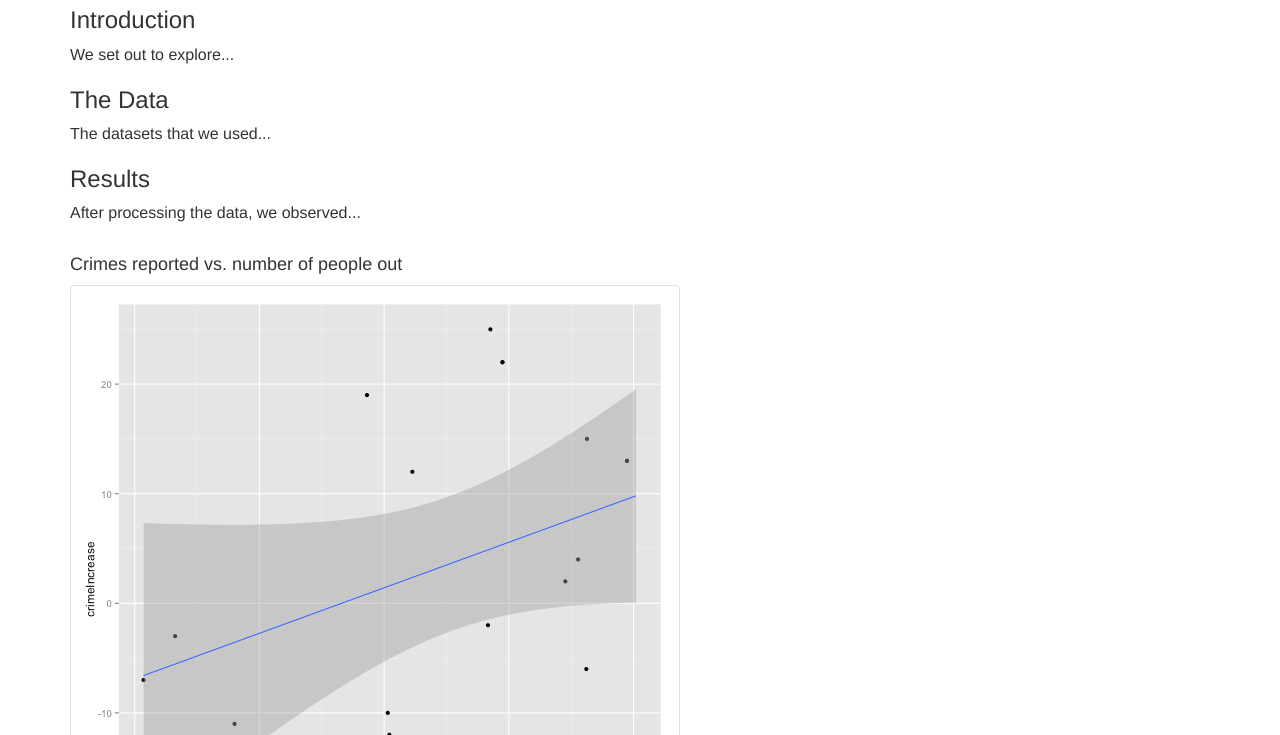
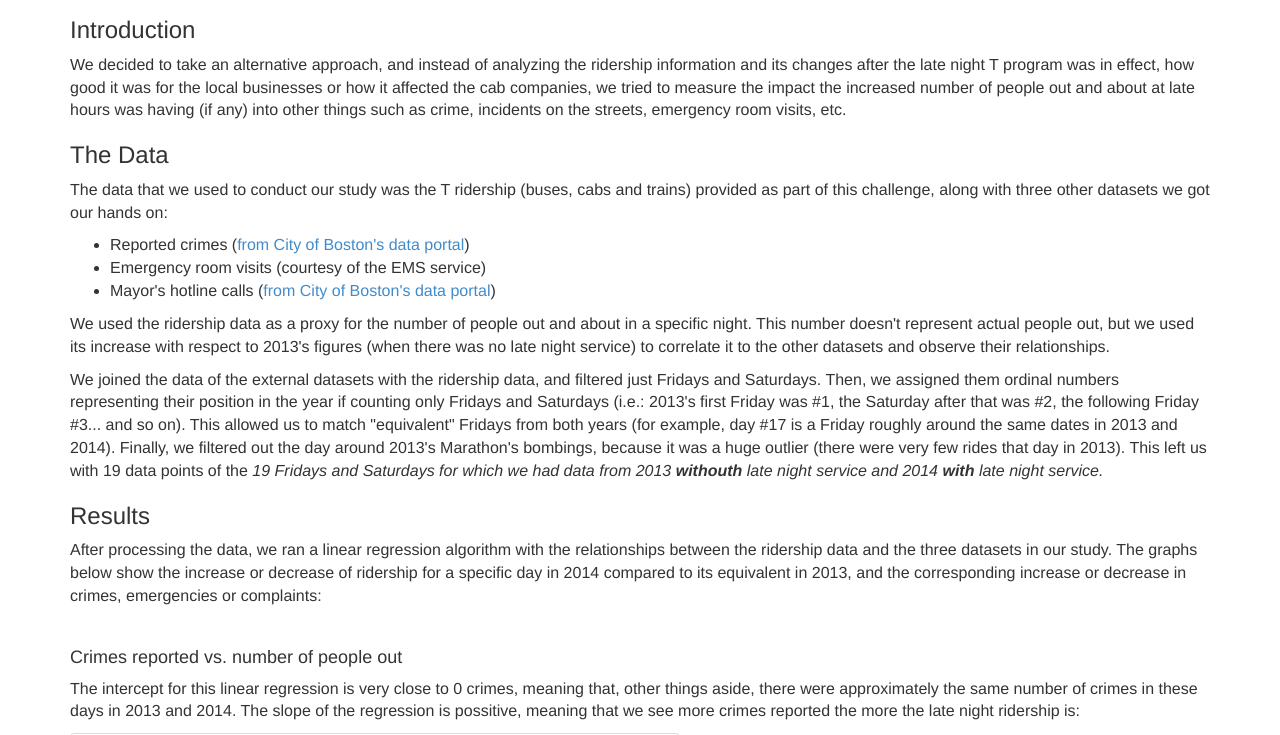
Before and after one commit to Butterwell/mbta-latenight, a plain HTML site: page index.html in a window 1280 px wide. Shown: the part 171-906 px from the top of the page. Drawn offline with Linux system fonts and the light colour scheme.

Commit message:
Finished filling up the gaps in the document

```diff
--- a/index.html
+++ b/index.html
@@ -25,28 +25,75 @@
        <a href="https://github.com/Butterwell/mbta-latenight" rel="me">Find me on GitHub</a>
     </div>
 
-    <div class="container" style="margin-top: 30px;">
+    <div class="container" style="margin-top: 40px; margin-bottom: 80px;">
         <h1>MBTA Late Night T <small>Data Challenge</small></h1>
         <p class="lead">Exploring the effects of the Late Night T service on the
             weekends on reported crime, emergencie room visits and Mayor's hotline complaints.</p>
 
 
         <h3>Introduction</h3>
-        <p>We set out to explore...</p>
+        <p>
+            We decided to take an alternative approach, and instead of analyzing the ridership
+            information and its changes after the late night T program was in effect, how good it
+            was for the local businesses or how it affected the cab companies, we tried to
+            measure the impact the increased number of people out and about at late hours was
+            having (if any) into other things such as crime, incidents on the streets, emergency
+            room visits, etc.
+        </p>
 
         <h3>The Data</h3>
-        <p>The datasets that we used...</p>
+        <p>The data that we used to conduct our study was the T ridership (buses, cabs and trains)
+            provided as part of this challenge, along with three other datasets we got our hands on:
+        </p>
+        <ul>
+            <li>Reported crimes (<a href="https://data.cityofboston.gov/Public-Safety/Boston-Crimes/7rq2-geim">from City of Boston's data portal</a>)</li>
+            <li>Emergency room visits (courtesy of the EMS service)</li>
+            <li>Mayor's hotline calls (<a href="https://data.cityofboston.gov/City-Services/Mayor-s-24-Hour-Hotline-Open-Service-Requests/rtbk-4hc4">from City of Boston's data portal</a>)</li>
+        </ul>
+        <p>
+            We used the ridership data as a proxy for the number of people out and about in a specific night.
+            This number doesn't represent actual people out, but we used its increase with respect to 2013's figures
+            (when there was no late night service) to correlate it to the other datasets and observe their relationships.
+        </p>
+        <p>
+            We joined the data of the external datasets with the ridership data, and filtered just Fridays and Saturdays.
+            Then, we assigned them ordinal numbers representing their position in the year if counting only Fridays and Saturdays (i.e.: 2013's first Friday was #1, the Saturday after that was #2, the following Friday #3... and
+            so on). This allowed us to match "equivalent" Fridays from both years (for example, day #17 is a Friday
+            roughly around the same dates in 2013 and 2014). Finally, we filtered out the day around 2013's Marathon's
+            bombings, because it was a huge outlier (there were very few rides that day in 2013). This left us with 19
+            data points of the <i>19 Fridays and Saturdays for which we had data from 2013 <strong>withouth</strong> late
+            night service and 2014 <strong>with</strong> late night service.</i>
+        </p>
 
         <h3>Results</h3>
-        <p>After processing the data, we observed...</p>
+        <p>After processing the data, we ran a linear regression algorithm with the relationships between the
+            ridership data and the three datasets in our study. The graphs below show the increase or decrease of ridership
+            for a specific day in 2014 compared to its equivalent in 2013, and the corresponding increase or decrease in
+            crimes, emergencies or complaints:
+        </p>
 
-        <h4 style="margin-top: 30px;">Crimes reported vs. number of people out</h4>
+        <h4 style="margin-top: 40px;">Crimes reported vs. number of people out</h4>
+        <p>The intercept for this linear regression is very close to 0 crimes, meaning that, other things aside, there
+            were approximately the same number of crimes in these days in 2013 and 2014. The slope of the regression is
+            possitive, meaning that we see more crimes reported the more the late night ridership is:</p>
         <img src="images/compCrime.png" class="img-thumbnail" alt="Crime comparison">
-        <h4 style="margin-top: 30px;">Emergencie room visits vs. number of people out</h4>
+
+
+        <h4 style="margin-top: 40px;">Emergencie room visits vs. number of people out</h4>
+        <p>The intercept for this linear regression is possitive, around 70 emergency visits more per day in 2014 compared
+            to 2013, meaning that, other things aside, there was a possitive trend in emergency visits. Regardless, keeping everything else constant, the days with increased ridership show lower emergency room visits:</p>
         <img src="images/compEmergencies.png" class="img-thumbnail" alt="Emergencies comparison">
-        <h4 style="margin-top: 30px;">Mayor Hotline's complaints vs. number of people out</h4>
+
+
+        <h4 style="margin-top: 40px;">Mayor Hotline's complaints vs. number of people out</h4>
+        <p>The intercept for this linear regression is possitive, around 4 hotline complaints more per day in 2014 compared
+            to 2013, meaning that, other things aside, there was a possitive trend in complaints. Regardless, keeping everything else constant, the days with increased ridership show lower hotline complaints:</p>
         <img src="images/compComplaints.png" class="img-thumbnail" alt="Complaints comparison">
 
+        <h3>Conclussions</h3>
+        <p>We don't think we have a significant amount of data to draw any strong conclussions from this study. But
+            even so, we can see that...
+        </p>
 
     </div>
 
```
